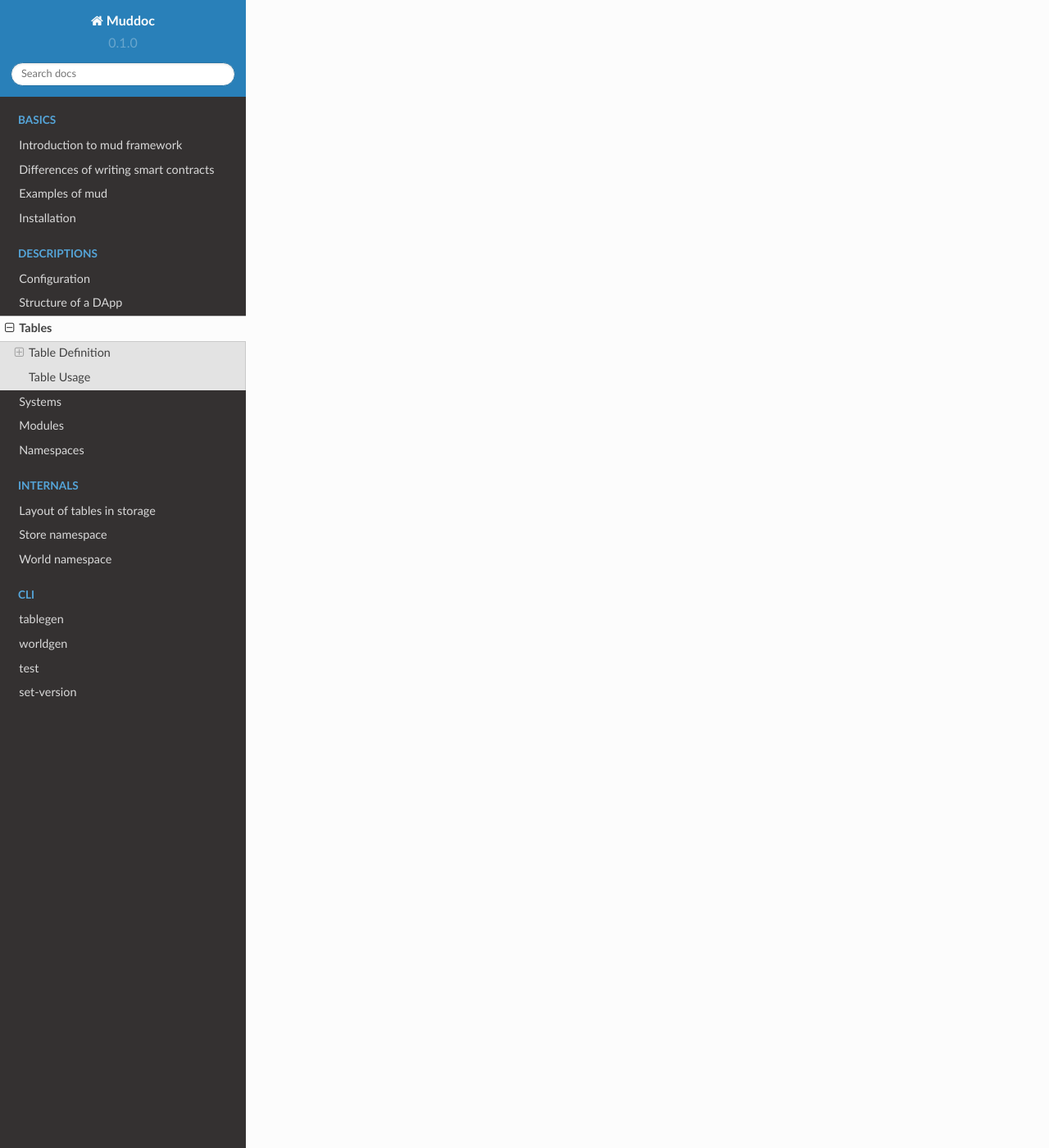
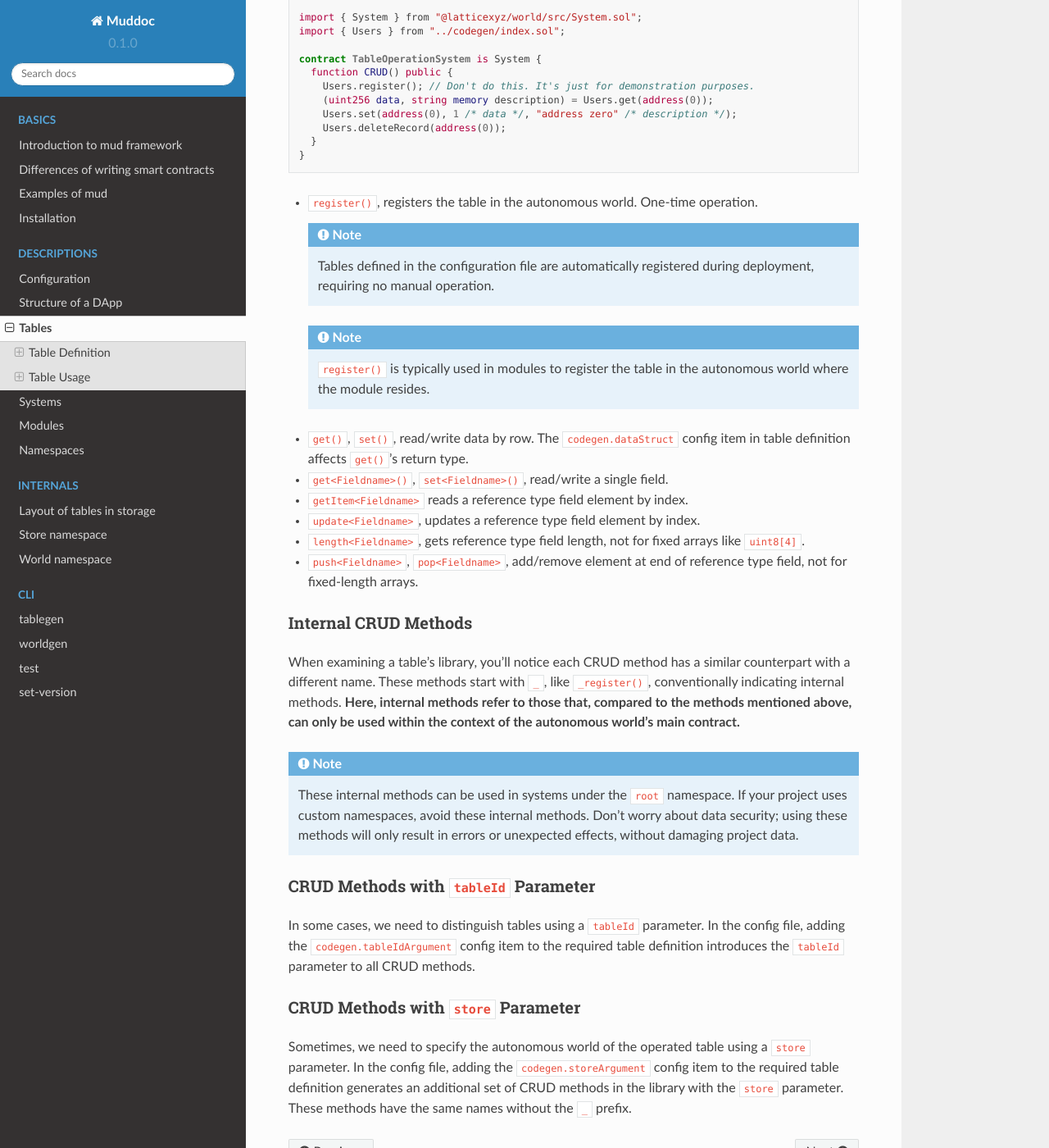
Before and after one commit to ClaudeZsb/muddoc, a Sphinx documentation site: the page built from docs/source/descriptions/003_tables.rst, in a window 1280 px wide and 1400 px high, scrolled down 4286 px. Shown: the whole window at 82% size. Built offline with Sphinx 7.4.7 and the Read the Docs theme 2.0.0, drawn with Linux system fonts in a browser that asks for light colours; some of the changed text lies outside the part shown.

Commit message:
docs: table usage

```diff
--- a/docs/source/descriptions/003_tables.rst
+++ b/docs/source/descriptions/003_tables.rst
@@ -4,7 +4,8 @@ Tables
 **Any data that needs to be stored in the contract state must be implemented
 through tables.**
 
-**Tables are defined and created through configuration files.**
+**Define and create tables through configuration files, and manipulate
+tables using automatically generated table code libraries.**
 
 Table Definition
 ----------------
@@ -50,19 +51,34 @@ Here, ``7462`` is the hexadecimal form of ``tb``,
 
   ``ResourceId`` is a ``bytes32`` data type, concatenated from three
   fixed-length string byte arrays.
-  The first string, of length 2, indicates the resource type, including
+  The first string, of length **2**, indicates the resource type, including
   on-chain table ``tb``, off-chain table ``ot``, system ``sy``, namespace
   ``ns``.
-  The second string, of length 14, represents the name of the namespace where
+  The second string, of length **14**, represents the name of the namespace where
   the resource is located.
-  The third string, of length 16, represents the name of the resource.
+  The third string, of length **16**, represents the name of the resource.
 
 The table configuration items are as follows:
 
 - ``schema``: ``object``, field definition of the table, key-value pairs of
   field names and types.
-- ``key``: ``string[]``, primary key of the table, can be an array of one or
-  more fields. It can also be an empty array, meaning it's a singleton table.
+
+  .. important::
+
+    Each table can have up to **28** fields excluding the primary key, with a
+    maximum of **5** :ref:`reference type <field-supported-types>` fields.
+    When defining, reference type fields must be placed at the end.
+
+- ``key``: ``string[]``, the table's primary key, can be an array of one or
+  more fields. It can also be an empty array, indicating a singleton table.
+
+  .. important::
+
+    Primary key fields must be of :ref:`value types <field-supported-types>`.
+    The number of primary key fields is mainly limited by EVM stack depth.
+    Too many primary key fields will render the table's read/write methods
+    unusable.
+
 - ``type``: ``string`` (optional), type of the table. ``table`` (default,
   stored on-chain) or ``offchainTable`` (table data can only be retrieved
   off-chain through ``event``).
@@ -91,6 +107,8 @@ The table configuration items are as follows:
     one field that is not part of the primary key. Whether to generate a data
     structure for non-primary key fields of the table, default
     ``struct <TableName>Data``.
+
+.. _field-supported-types:
 
 Supported Table Field Types
 ^^^^^^^^^^^^^^^^^^^^^^^^^^^
@@ -191,3 +209,86 @@ represents the equivalent complete table definition.
 
 Table Usage
 -----------
+
+The main operations on tables include creating, reading, updating, and
+deleting. All operations rely on the code library generated by
+``CLI: mud tablegen`` based on the table definitions. The code library for
+each table is a separate ``solidity library`` named after the table,
+containing the ``tableId``, table structure, and CRUD methods.
+
+By simply importing the table's code library into the contract, you can
+directly call the CRUD methods.
+
+.. code-block:: solidity
+
+  // SPDX-License-Identifier: MIT
+  pragma solidity >=0.8.24;
+
+  import { System } from "@latticexyz/world/src/System.sol";
+  import { Users } from "../codegen/index.sol";
+
+  contract TableOperationSystem is System {
+    function CRUD() public {
+      Users.register(); // Don't do this. It's just for demonstration purposes.
+      (uint256 data, string memory description) = Users.get(address(0));
+      Users.set(address(0), 1 /* data */, "address zero" /* description */);
+      Users.deleteRecord(address(0));
+    }
+  }
+
+- ``register()``, registers the table in the autonomous world. One-time
+  operation.
+
+  .. note::
+
+    Tables defined in the configuration file are automatically registered
+    during deployment, requiring no manual operation.
+
+  .. note::
+
+    ``register()`` is typically used in modules to register the table in the
+    autonomous world where the module resides.
+
+- ``get()``, ``set()``, read/write data by row. The ``codegen.dataStruct``
+  config item in table definition affects ``get()``'s return type.
+- ``get<Fieldname>()``, ``set<Fieldname>()``, read/write a single field.
+- ``getItem<Fieldname>`` reads a reference type field element by index.
+- ``update<Fieldname>``, updates a reference type field element by index.
+- ``length<Fieldname>``, gets reference type field length, not for fixed
+  arrays like ``uint8[4]``.
+- ``push<Fieldname>``, ``pop<Fieldname>``, add/remove element at end of
+  reference type field, not for fixed-length arrays.
+
+Internal CRUD Methods
+^^^^^^^^^^^^^^^^^^^^^^^^^^^^^^
+
+When examining a table's library, you'll notice each CRUD method has a
+similar counterpart with a different name. These methods start with ``_``,
+like ``_register()``, conventionally indicating internal methods.
+**Here, internal methods refer to those that, compared to the methods
+mentioned above, can only be used within the context of the autonomous
+world's main contract.**
+
+.. note::
+
+  These internal methods can be used in systems under the ``root`` namespace.
+  If your project uses custom namespaces, avoid these internal methods.
+  Don't worry about data security; using these methods will only result in
+  errors or unexpected effects, without damaging project data.
+
+CRUD Methods with ``tableId`` Parameter
+^^^^^^^^^^^^^^^^^^^^^^^^^^^^^^^^^^^^^^^^^^^^^^
+
+In some cases, we need to distinguish tables using a ``tableId`` parameter.
+In the config file, adding the ``codegen.tableIdArgument`` config item to
+the required table definition introduces the ``tableId`` parameter to all
+CRUD methods.
+
+CRUD Methods with ``store`` Parameter
+^^^^^^^^^^^^^^^^^^^^^^^^^^^^^^^^^^^^^^^^^^^^^^
+
+Sometimes, we need to specify the autonomous world of the operated table
+using a ``store`` parameter. In the config file, adding the
+``codegen.storeArgument`` config item to the required table definition
+generates an additional set of CRUD methods in the library with the ``store``
+parameter. These methods have the same names without the ``_`` prefix.
```
